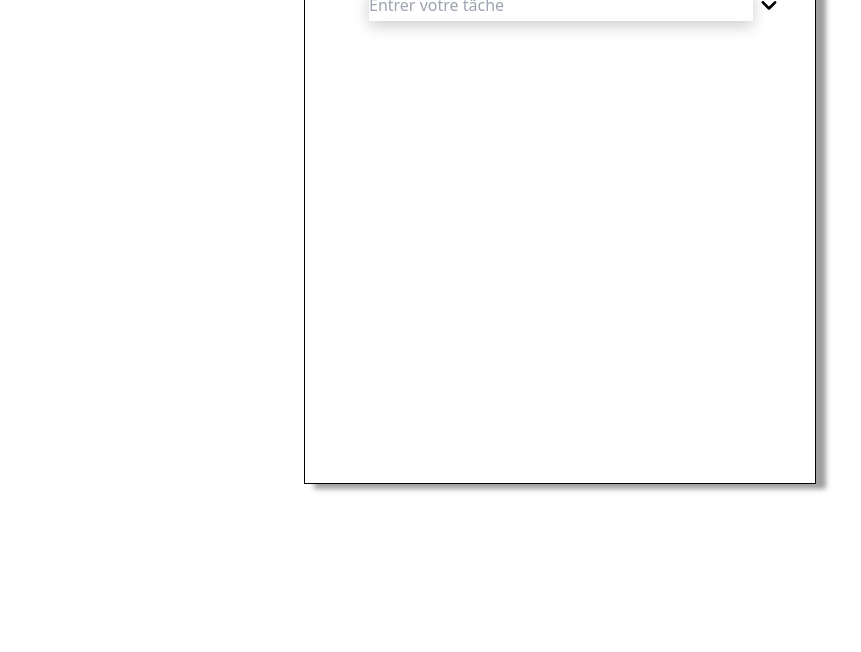
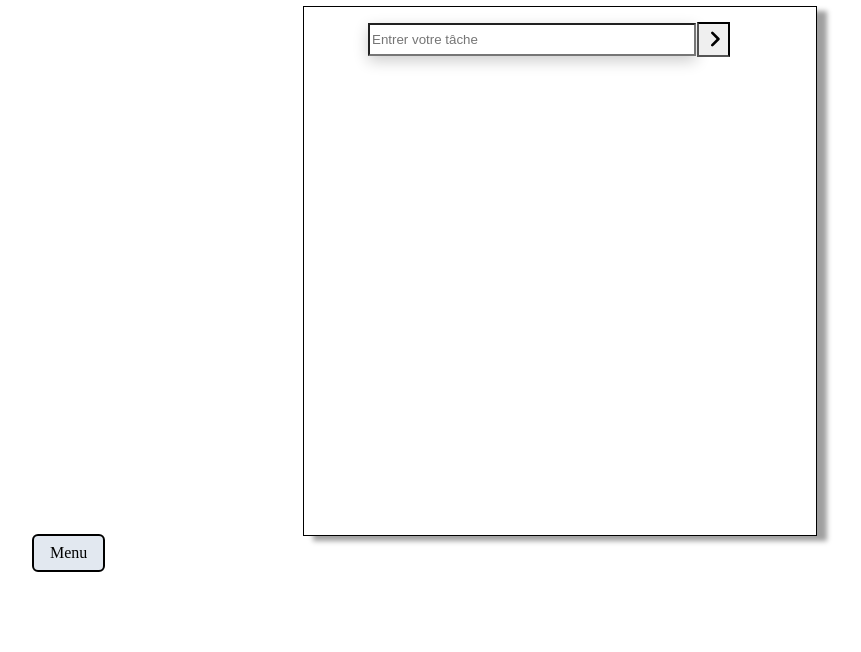
Before and after one commit to lenpio0/Js-avec-le-L, a plain HTML site: page to do list/to-do.html in a window 1280 px wide. Shown: the part 148-800 px from the top of the page, without its empty margins (80-941 px from the left). Drawn offline with nearby package versions, Linux system fonts and the light colour scheme; a web font is replaced by a local one.

Commit message:
menuing and style

```diff
--- a/Citations/style.css
+++ b/Citations/style.css
@@ -25,3 +25,14 @@
     background-color: white;
     color: grey;
 }
+.menu {
+    position: fixed;
+    left: 112px;
+    bottom: 80px;
+    border: 2px black solid;
+    border-radius: 6px;
+    padding:8px 16px;
+    background-color: rgb(226 232 240);
+    text-decoration: none;
+    color: black;
+}
--- a/index.css
+++ /dev/null
@@ -1,15 +0,0 @@
-body {
-    display: flex;
-    justify-content: center;
-    align-items: center;
-    height: 80vh;
-}
-a {
-    border: 2px solid black;
-    background-color: gainsboro;
-    margin: 16px;
-    padding: 8px;
-    color: black;
-    text-decoration: none;
-    border-radius: 10px;
-}
--- a/to do list/style.css
+++ b/to do list/style.css
@@ -29,6 +29,7 @@ form{
     height: 33px;
     width: 35px;
     cursor: pointer;
+    rotate: 270deg;
 }
 .taskbtn {
     border: 1px solid black;
@@ -36,3 +37,14 @@ form{
     padding: 2px;
     border-radius: 5px;
 }
+.menu {
+    position: fixed;
+    left: 112px;
+    bottom: 80px;
+    border: 2px black solid;
+    border-radius: 6px;
+    padding:8px 16px;
+    background-color: rgb(226 232 240);
+    text-decoration: none;
+    color: black;
+}
--- a/to do list/to-do.html
+++ b/to do list/to-do.html
@@ -6,7 +6,6 @@
     <meta name="viewport" content="width=device-width, initial-scale=1.0">
     <link rel="stylesheet" href="style.css">
     <script src="script.js" defer></script>
-    <script src="https://cdn.tailwindcss.com"></script>
     <title>To do List</title>
 
 </head>
@@ -23,5 +22,6 @@
             <ul id="liste"></ul>
         </div>
     </div>
+    <a href="../index.html" class="menu">Menu</Menu></a>
 </body>
 </html>
```
Also changed, not shown: Citations/citations.html (+1 -2 lines), Memory/Memory.html (+1 -0 lines), index.html (+5 -4 lines).
